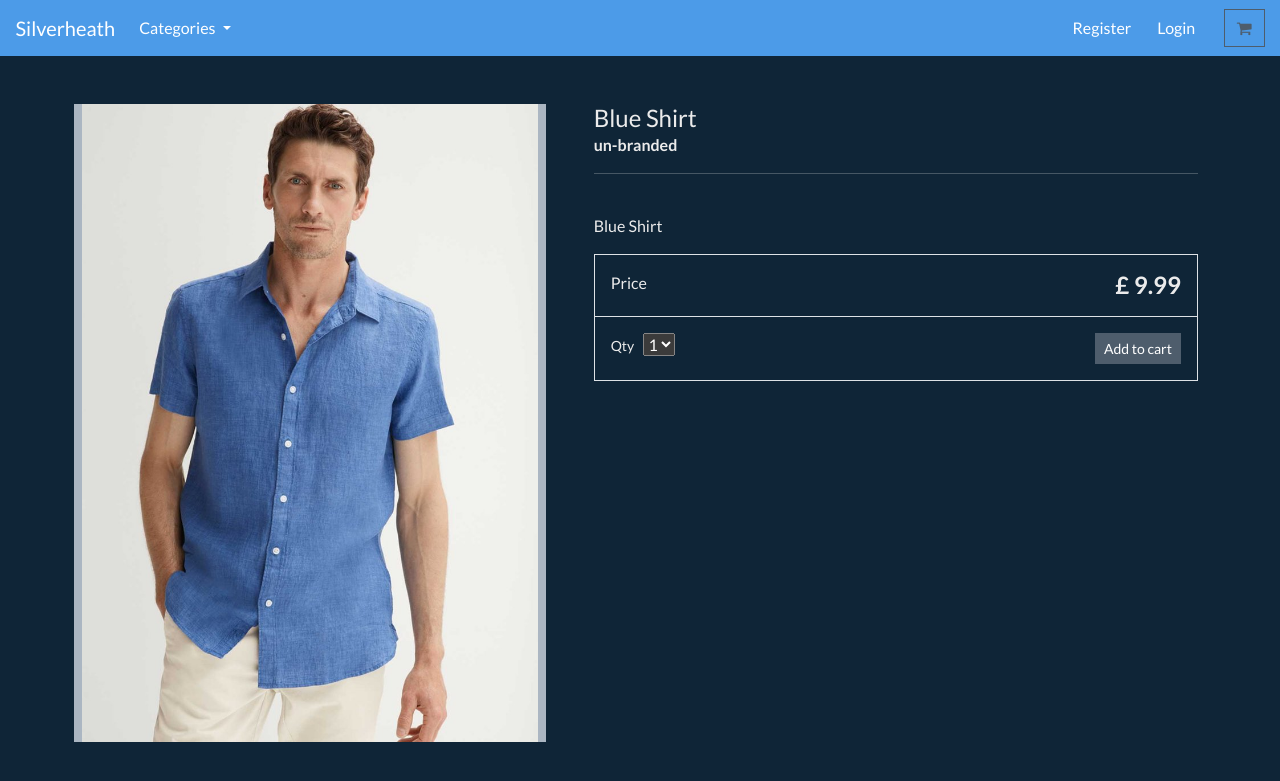
After one commit to markrd1968/ecommerce, a Django app: a page that uses ecommerce/store/templates/store/base.html in a window 1280 px wide. The commit adds this page. Shown: the top 781 px of the page. Run offline with Django 4.2, Linux system fonts and the light colour scheme; data comes from the database, SQL or seed files in the repository; some libraries are stand-ins or nearby versions.

Commit message:
product page created
product page created

```diff
--- a/ecommerce/store/templates/store/base.html
+++ b/ecommerce/store/templates/store/base.html
@@ -12,13 +12,13 @@
         <meta name="viewport" content="width=device-width, initial-scale=1">
 
 
-	  <title> Edenthought </title>
+	  <title> Silverheath </title>
 
 
 
         <!-- CSS -->
 
-        <link rel="stylesheet" href="https://bootswatch.com/5/flatly/bootstrap.min.css">
+        <link rel="stylesheet" href="https://bootswatch.com/5/superhero/bootstrap.min.css">
 
         <link rel="stylesheet" href="https://cdnjs.cloudflare.com/ajax/libs/font-awesome/4.7.0/css/font-awesome.min.css">
 
@@ -51,7 +51,7 @@
 
         <a class="navbar-brand main-heading text-white" href="{% url 'store' %}">
 
-        &nbsp; &nbsp; Edenthought
+        &nbsp; &nbsp; Silverheath
 
         </a>
 
--- /dev/null
+++ b/ecommerce/store/templates/store/product-info.html
@@ -0,0 +1,100 @@
+
+{% extends "./base.html" %}
+
+{% load static %}
+
+{% block content %}
+
+<div class="container">
+
+    <main class="pt-5">
+
+        <div class="row g-3">
+
+            <div class="col-md-5 col-lg-5 order-md-first bg-light">
+
+                <img class="img-fluid mx-auto d-block" alt="Responsive image" src="{{ product.image.url}}"> <!-- Product image -->
+
+            </div>
+
+            <div class="col-md-7 col-lg-7 ps-md-3 ps-lg-5">
+
+                <h1 class="mb-0 h4"> {{ product.title }} </h1>
+
+                <strong> {{ product.brand }} </strong>
+
+
+                <hr>
+
+                <br>
+
+
+                <p> {{ product.description }} </p>
+
+                <div class="border">
+
+                    <div class="col border-bottom">
+
+                        <div class="row p-3">
+
+                            <div class="col-6"> Price </div>
+
+                            <div class="col-6 text-end"><span class="h4 fw-bold">£ {{ product.price }} </span></div>
+
+                        </div>
+
+                    </div>
+
+                    <div class="col">
+
+                        <div class="row p-3">
+
+                            <div class="col-6">
+
+
+                                <label for="select">Qty</label>
+
+                                &nbsp;
+
+                                <select id="select">
+
+                                    <option value="1">1</option>
+
+                                    <option value="2">2</option>
+
+                                    <option value="3">3</option>
+
+                                    <option value="4">4</option>
+
+                                </select>
+
+                            </div>
+
+                            <div class="col-6 text-end">
+
+                                <button type="button" id="add-button" value="" class="btn btn-secondary btn-sm">
+
+                                Add to cart
+
+                                </button>
+
+
+                            </div>
+
+                        </div>
+
+                    </div>
+
+                </div>
+
+            </div>
+
+        </div>
+
+    </main>
+
+    <br>
+
+</div>
+
+{% endblock %}
--- a/ecommerce/store/templates/store/store.html
+++ b/ecommerce/store/templates/store/store.html
@@ -16,7 +16,7 @@
             <div class="col-lg-6 col-md-8 mx-auto">
 
 
-                <h4> Edenthought... Simplicity at it's finest. </h4>
+                <h4> Silverheath... Simplicity at it's finest. </h4>
 
 
                 <br>
--- a/ecommerce/store/urls.py
+++ b/ecommerce/store/urls.py
@@ -10,5 +10,9 @@ urlpatterns = [
 
 
 
+         path('product/<slug:slug>/', views.product_info, name='product-info'),
+
+
+
 
 ]
--- a/ecommerce/store/views.py
+++ b/ecommerce/store/views.py
@@ -1,6 +1,9 @@
 from django.shortcuts import render
 
 from . models import Category, Product
+
+from django.shortcuts import get_object_or_404
+
 
 # Create your views here.
 
@@ -20,3 +23,12 @@ def categories(request):
     all_categories = Category.objects.all()
 
     return {'all_categories': all_categories}
+
+
+def product_info(request, slug):
+
+    product = get_object_or_404(Product, slug=slug)
+
+    context = {'product': product}
+
+    return render(request, 'store/product-info.html', context)
```
Also changed, not shown: 1 other file.
